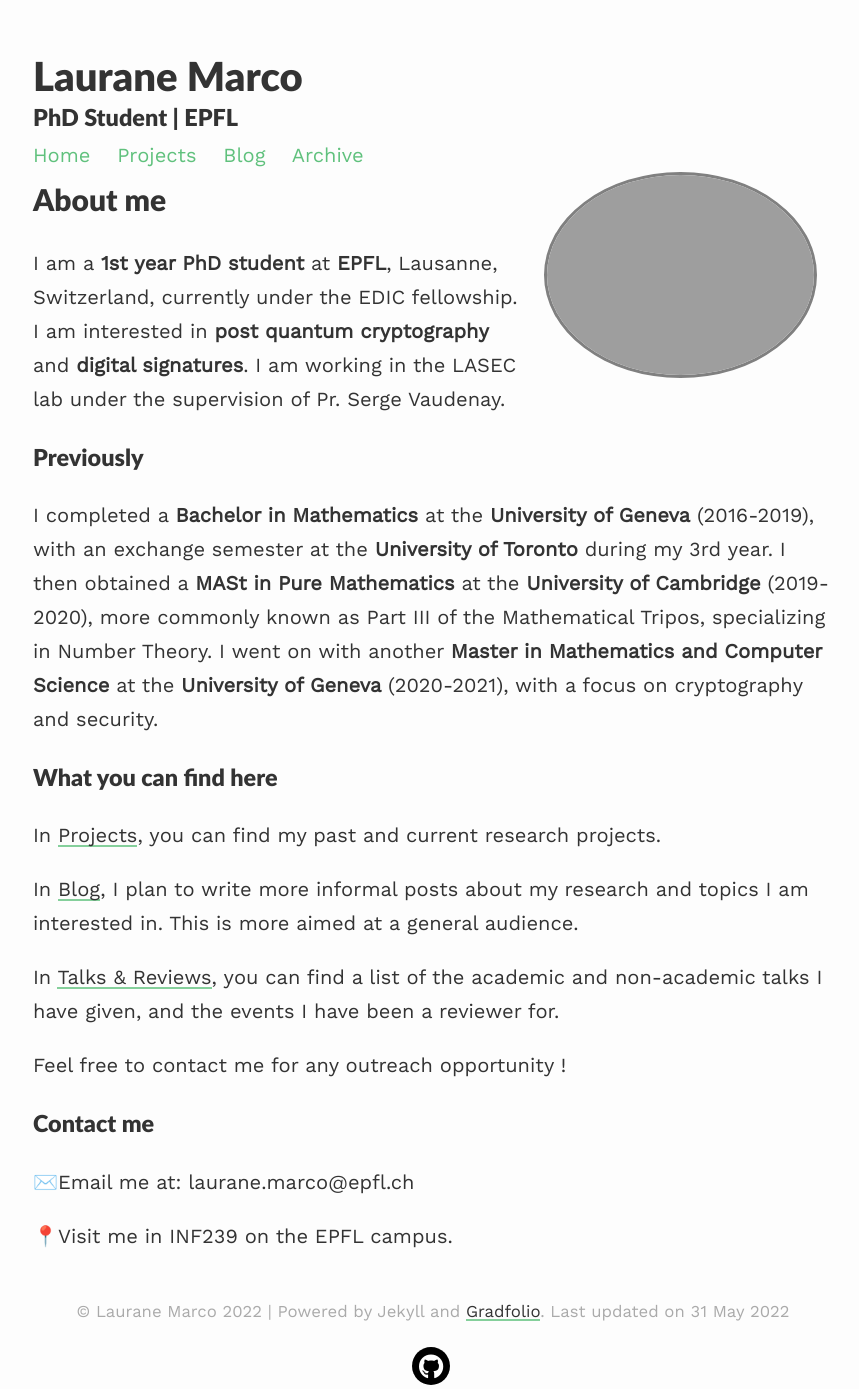
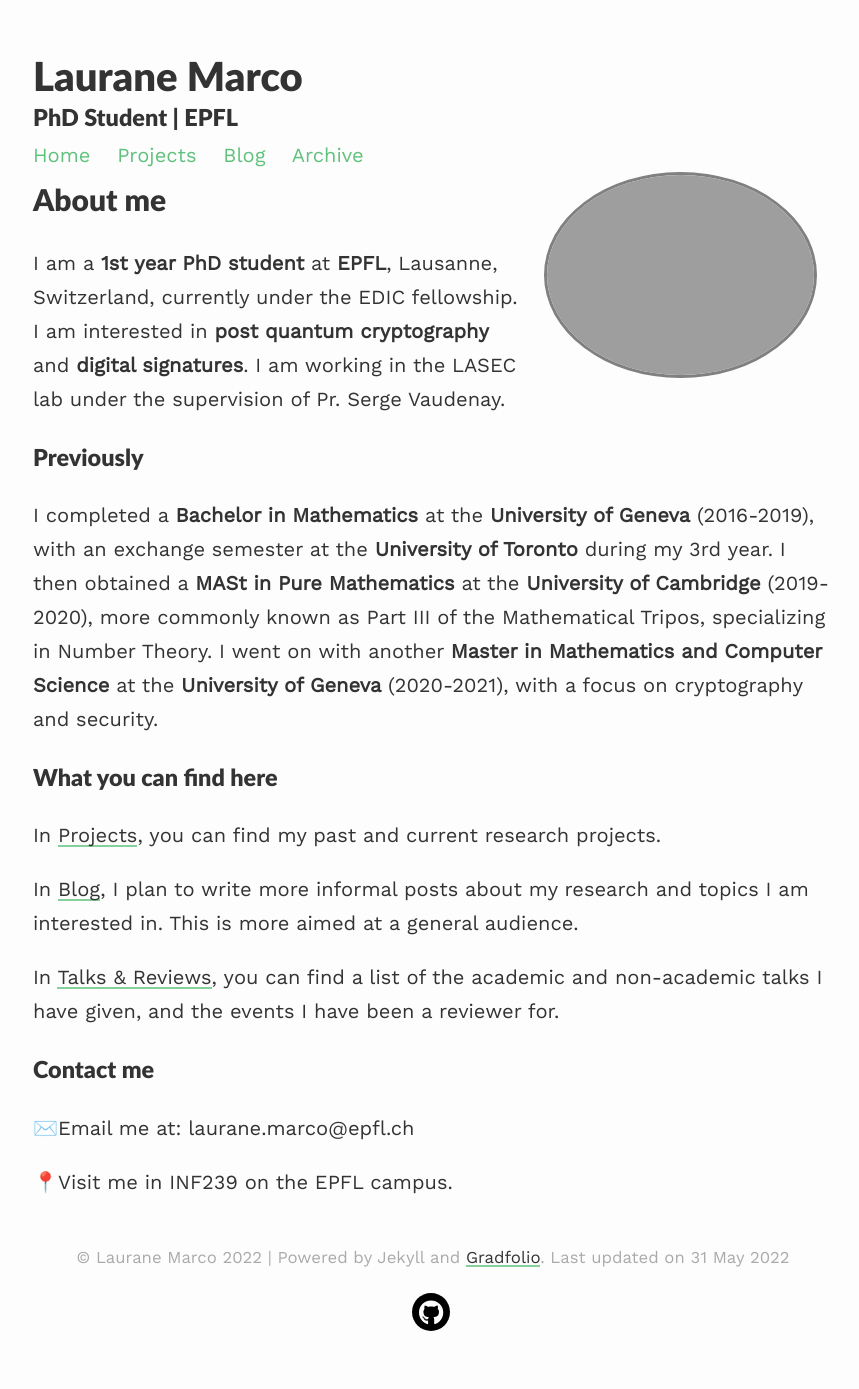
Before and after one commit to lauranemarco/lauranemarco.github.io, a Jekyll site: the page built from index.md, in a window 1280 px wide. Shown: the whole page, without its empty margins (207-1066 px from the left). Built offline with Jekyll 4.4.1, drawn with Linux system fonts in a browser that asks for light colours; nearby versions of some CDN libraries; our own code applies the rules of GitHub Pages for plain Markdown files; after the commit the page ends 1335 px from its top, so only the background shows below that.

Commit message:
Update index.md

```diff
--- a/index.md
+++ b/index.md
@@ -25,8 +25,6 @@ In [Blog](https://lauranemarco.github.io/blog/), I plan to write more informal p
 
 In [Talks & Reviews](https://lauranemarco.github.io/talksreviews), you can find a list of the academic and non-academic talks I have given, and the events I have been a reviewer for.
 
-Feel free to contact me for any outreach opportunity !
-
 ### Contact me
 ✉️Email me at: laurane.marco@epfl.ch
 
```
